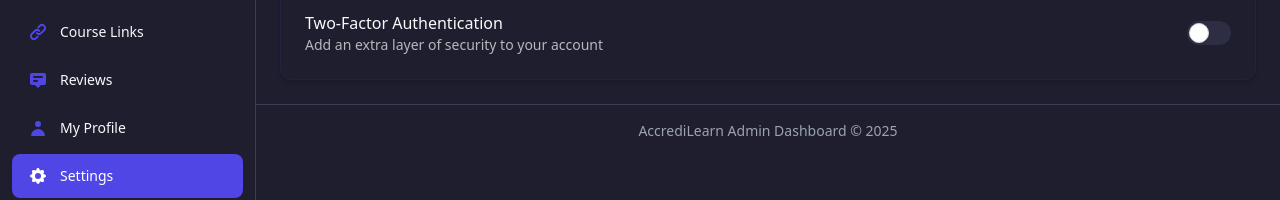
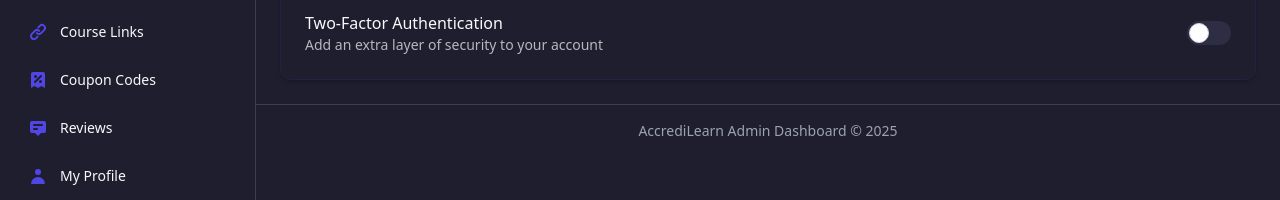
Before and after one commit to AccrediPeople-Devops/accredi-client, a Next.js app: page /dashboard/settings in a window 1280 px wide. Shown: the part 475-675 px from the top of the page. Built offline with nearby package versions, Linux system fonts and the light colour scheme; no server answers.

Commit message:
Update Sidebar.tsx

```diff
--- a/app/components/dashboard/Sidebar.tsx
+++ b/app/components/dashboard/Sidebar.tsx
@@ -144,6 +144,20 @@
         </svg>
       ),
       path: "/dashboard/course-links",
+    },
+    {
+      title: "Coupon Codes",
+      icon: (
+        <svg
+          xmlns="http://www.w3.org/2000/svg"
+          className="h-5 w-5"
+          viewBox="0 0 20 20"
+          fill="currentColor"
+        >
+          <path fillRule="evenodd" d="M5 2a2 2 0 00-2 2v14l3.5-2 3.5 2 3.5-2 3.5 2V4a2 2 0 00-2-2H5zm2.5 3a1.5 1.5 0 100 3 1.5 1.5 0 000-3zm6.207.293a1 1 0 00-1.414 0l-6 6a1 1 0 101.414 1.414l6-6a1 1 0 000-1.414zM12.5 10a1.5 1.5 0 100 3 1.5 1.5 0 000-3z" clipRule="evenodd" />
+        </svg>
+      ),
+      path: "/dashboard/coupon-codes",
     },
     {
       title: "Reviews",
```
